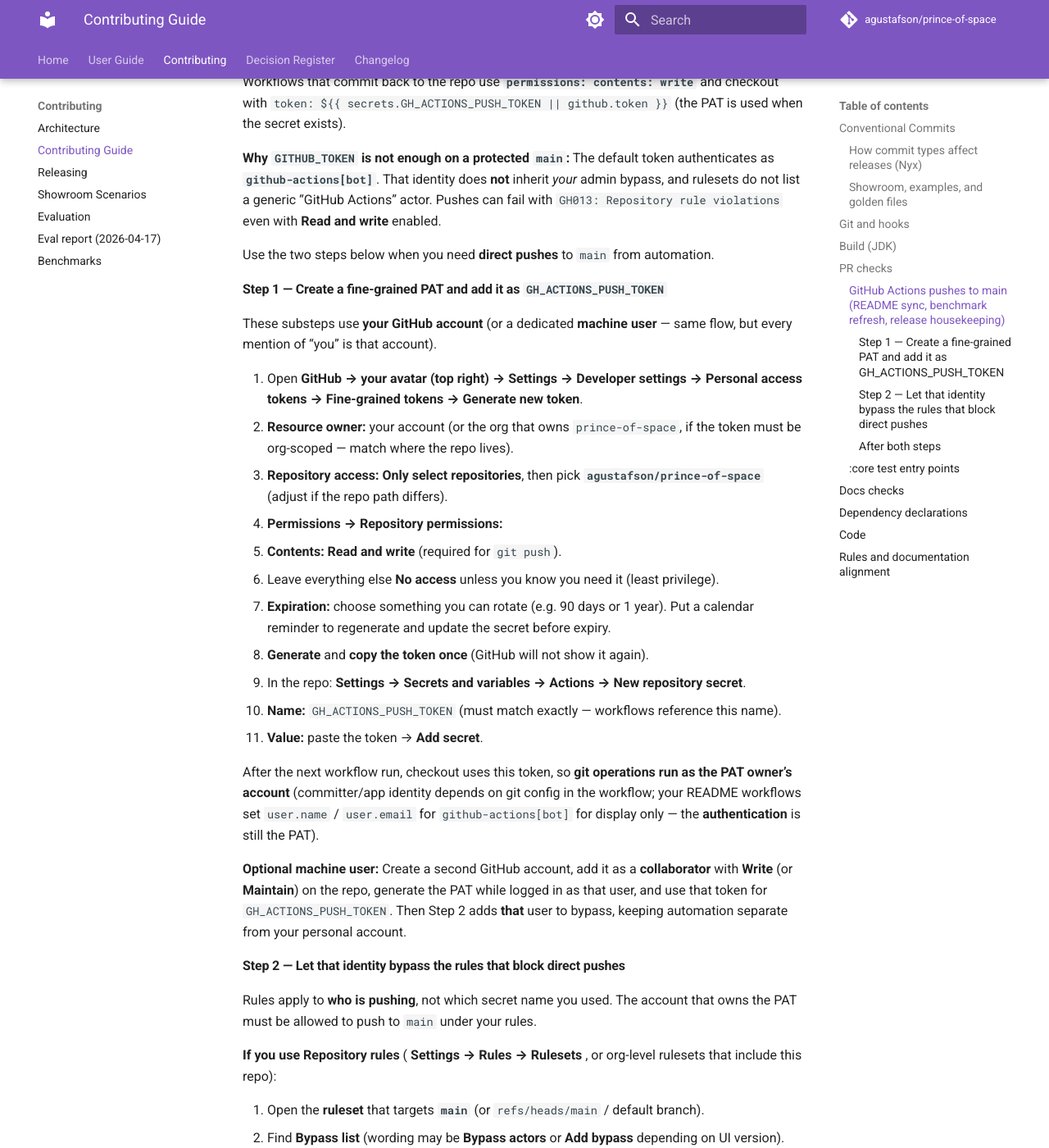
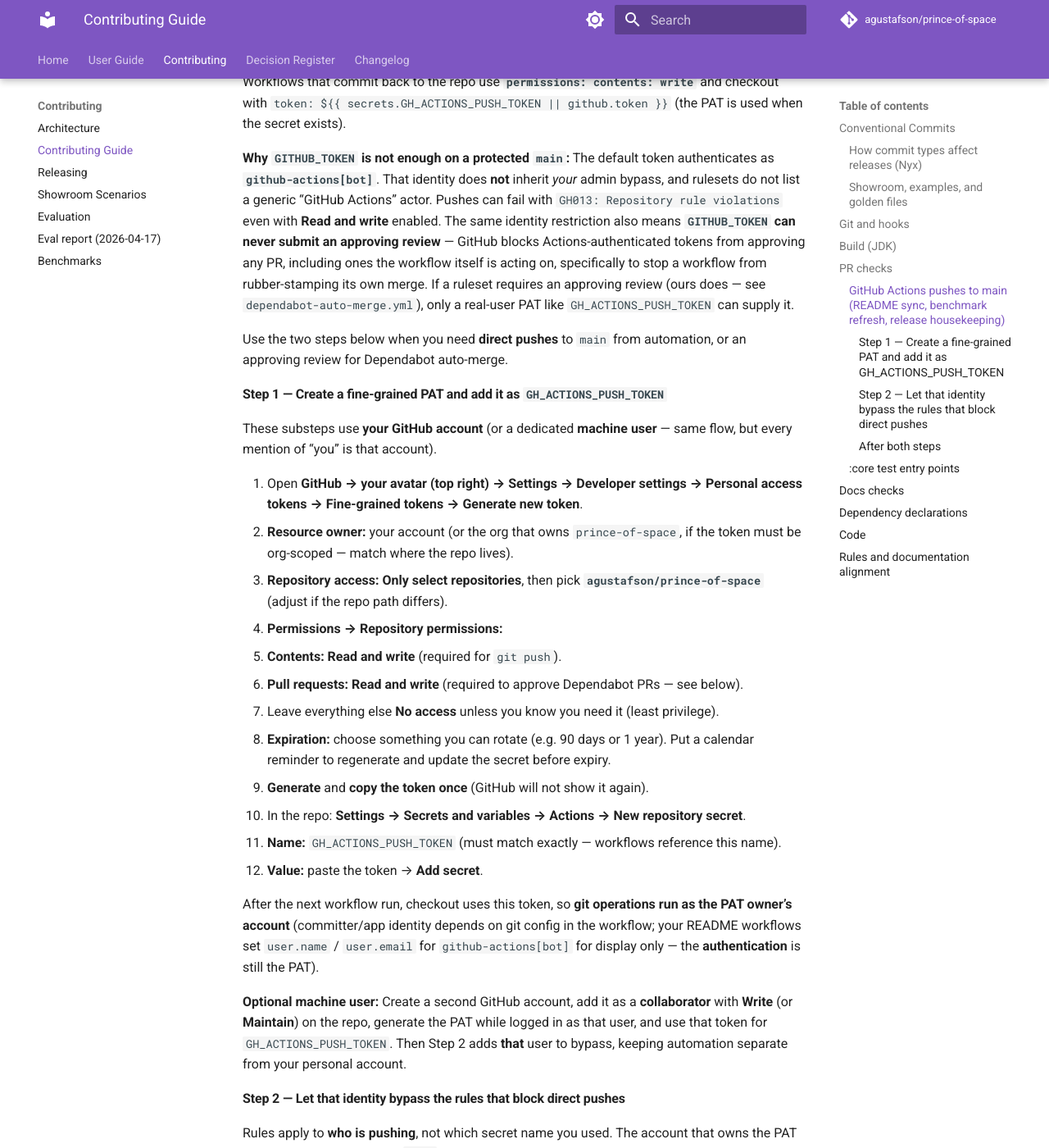
Before and after one commit to agustafson/prince-of-space, an MkDocs documentation site: the page built from docs/contributing.md, in a window 1280 px wide and 1400 px high, scrolled down 2290 px. Shown: the whole window at 82% size. Built offline with MkDocs 1.6.1 and Material for MkDocs 9.7.7, drawn with Linux system fonts in a browser that asks for light colours; comment, search, counter and statistics services are not loaded; some of the changed text lies outside the part shown.

Commit message:
fix: approve eligible Dependabot PRs with a PAT before enabling auto-merge
GITHUB_TOKEN can never submit a PR approval (GitHub blocks Actions
tokens from approving their own workflow's PR), so the ruleset's
"1 approving review" requirement was never satisfied and dependabot
auto-merge sat permanently blocked. Add an explicit approve step using
GH_ACTIONS_PUSH_TOKEN and document the new required PAT permission.

Co-Authored-By: Claude Sonnet 4.6 <noreply@anthropic.com>
Claude-Session: https://claude.ai/code/session_0135fSe7Hua7yTUgmdiqadvC

```diff
--- a/docs/contributing.md
+++ b/docs/contributing.md
@@ -51,9 +51,9 @@ CI runs tests, Spotless, Checkstyle, SpotBugs, Error Prone, and dependency healt
 
 Workflows that commit back to the repo use **`permissions: contents: write`** and checkout with `token: ${{ secrets.GH_ACTIONS_PUSH_TOKEN || github.token }}` (the PAT is used when the secret exists).
 
-**Why `GITHUB_TOKEN` is not enough on a protected `main`:** The default token authenticates as **`github-actions[bot]`**. That identity does **not** inherit *your* admin bypass, and rulesets do not list a generic “GitHub Actions” actor. Pushes can fail with `GH013: Repository rule violations` even with **Read and write** enabled.
+**Why `GITHUB_TOKEN` is not enough on a protected `main`:** The default token authenticates as **`github-actions[bot]`**. That identity does **not** inherit *your* admin bypass, and rulesets do not list a generic “GitHub Actions” actor. Pushes can fail with `GH013: Repository rule violations` even with **Read and write** enabled. The same identity restriction also means **`GITHUB_TOKEN` can never submit an approving review** — GitHub blocks Actions-authenticated tokens from approving any PR, including ones the workflow itself is acting on, specifically to stop a workflow from rubber-stamping its own merge. If a ruleset requires an approving review (ours does — see `dependabot-auto-merge.yml`), only a real-user PAT like `GH_ACTIONS_PUSH_TOKEN` can supply it.
 
-Use the two steps below when you need **direct pushes** to `main` from automation.
+Use the two steps below when you need **direct pushes** to `main` from automation, or an approving review for Dependabot auto-merge.
 
 #### Step 1 — Create a fine-grained PAT and add it as `GH_ACTIONS_PUSH_TOKEN`
 
@@ -64,6 +64,7 @@ These substeps use **your GitHub account** (or a dedicated **machine user** —
 3. **Repository access:** **Only select repositories**, then pick **`agustafson/prince-of-space`** (adjust if the repo path differs).
 4. **Permissions → Repository permissions:**
    - **Contents:** **Read and write** (required for `git push`).
+   - **Pull requests:** **Read and write** (required to approve Dependabot PRs — see below).
    - Leave everything else **No access** unless you know you need it (least privilege).
 5. **Expiration:** choose something you can rotate (e.g. 90 days or 1 year). Put a calendar reminder to regenerate and update the secret before expiry.
 6. **Generate** and **copy the token once** (GitHub will not show it again).
@@ -78,6 +79,8 @@ After the next workflow run, checkout uses this token, so **git operations run a
 #### Step 2 — Let that identity bypass the rules that block direct pushes
 
 Rules apply to **who is pushing**, not which secret name you used. The account that owns the PAT must be allowed to push to `main` under your rules.
+
+**Note:** this step is only for direct pushes/merges. Submitting an approving review (as `dependabot-auto-merge.yml` does) is not a protected action under branch rules, so the PAT's account does **not** need to be on the bypass list for that to work — Step 1's **Pull requests: Read and write** permission is sufficient on its own.
 
 **If you use Repository rules** ( **Settings → Rules → Rulesets** , or org-level rulesets that include this repo):
 
```
Also changed, not shown: 1 other file.
